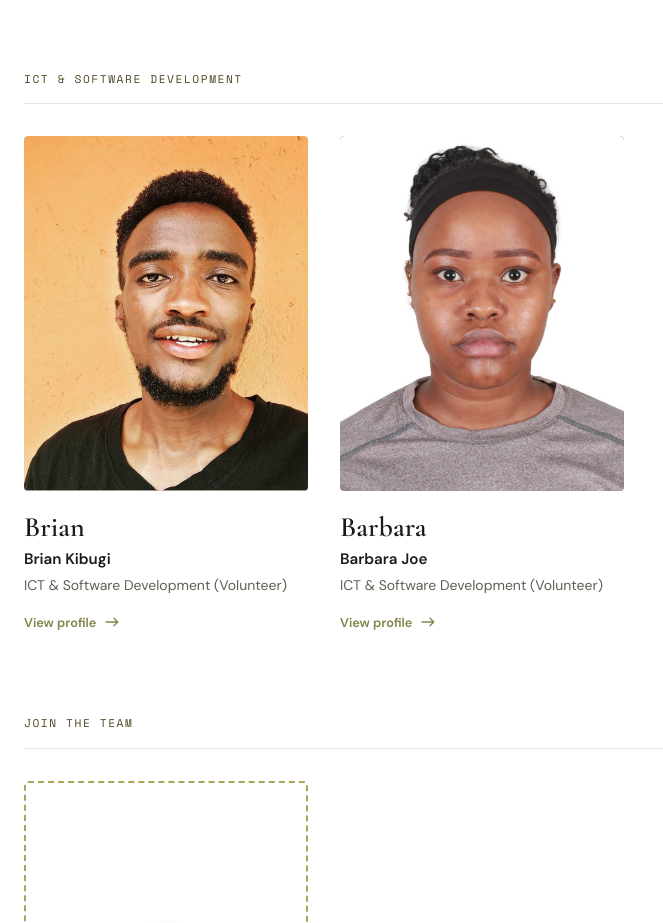
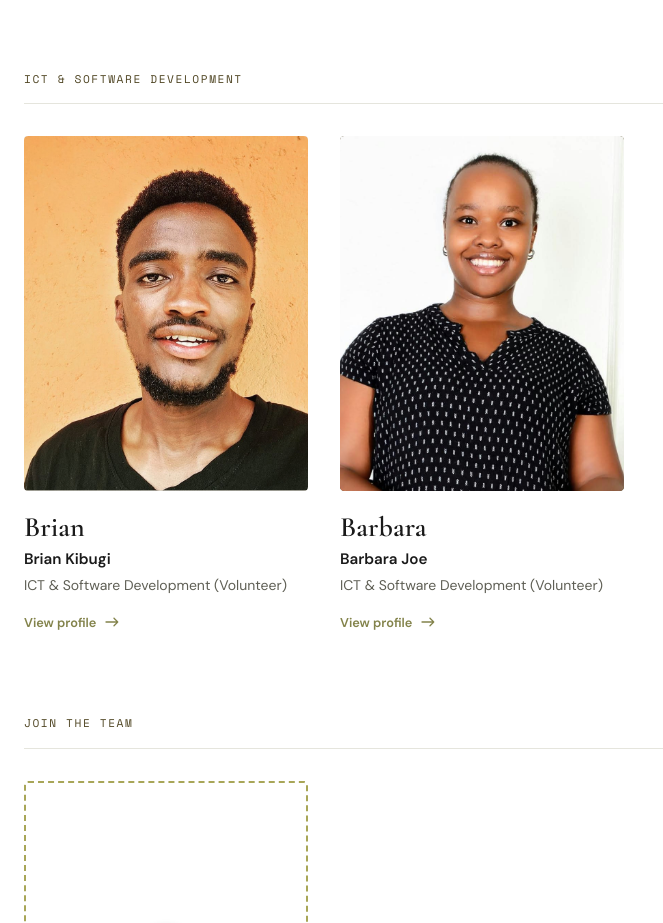
Before and after one commit to Kibugi1/SOEANEW, a Next.js app in the folder frontend/: page /people-stories in a window 1280 px wide. Shown: the part 4020-4943 px from the top of the page, without its empty margins (0-663 px from the left). Built offline with nearby package versions, Linux system fonts and the light colour scheme; what @mui/material-nextjs would draw is missing.

Commit message:
fix(frontend): update Barbara volunteer photo

```diff
--- a/frontend/src/data/people.ts
+++ b/frontend/src/data/people.ts
@@ -278,7 +278,7 @@ export const volunteers: Volunteer[] = [
       "Student learning and digital tasks",
     ],
     programmeIds: [],
-    photo: volunteerPhoto("barbara.jpg", "Barbara Joe"),
+    photo: volunteerPhoto("barbara.jpeg", "Barbara Joe"),
     education: [],
     activities: [],
     email: null,
```
Also changed, not shown: frontend/public/assets/images/team/volunteers/barbara.jpeg (added), frontend/public/assets/images/team/volunteers/barbara.jpg (deleted).
